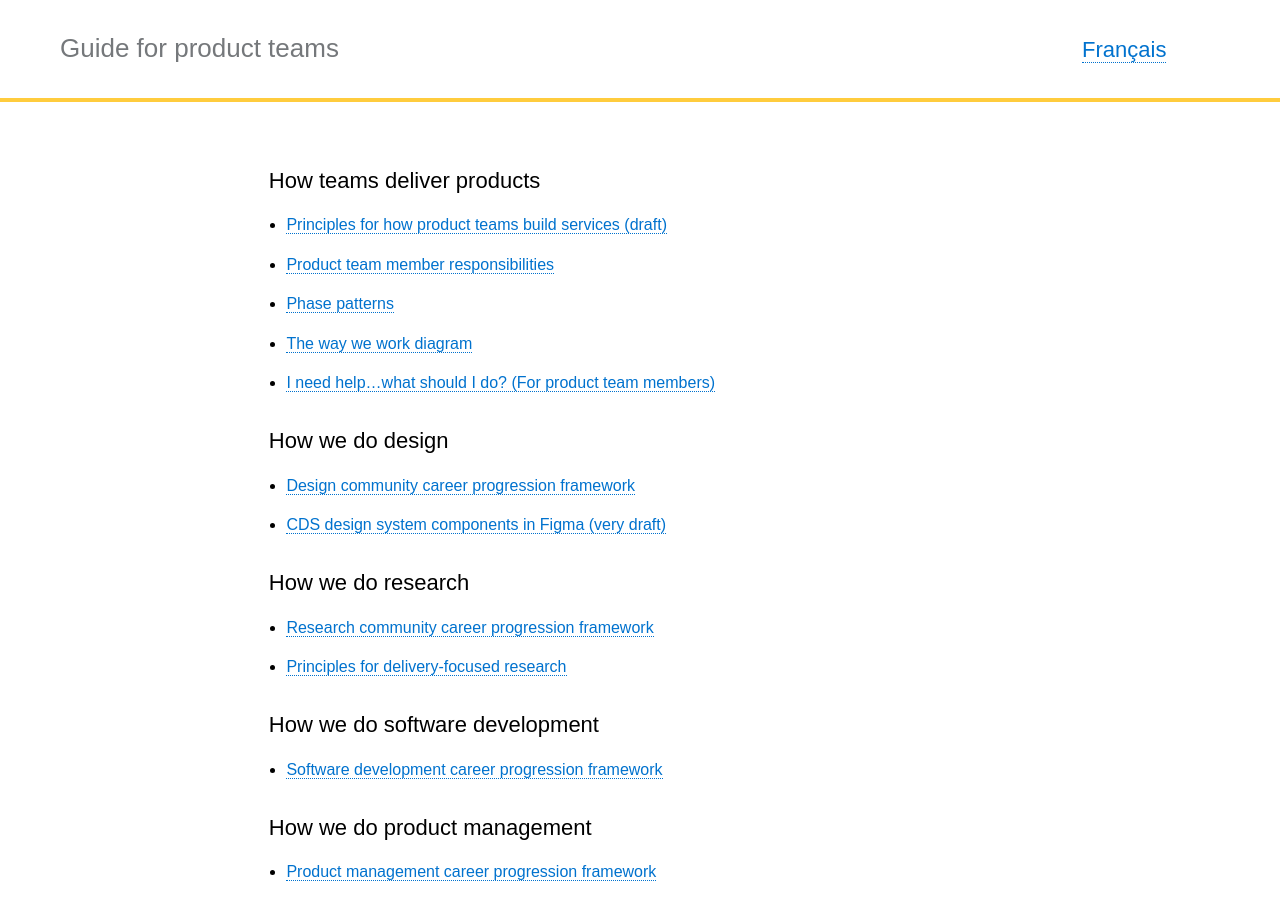
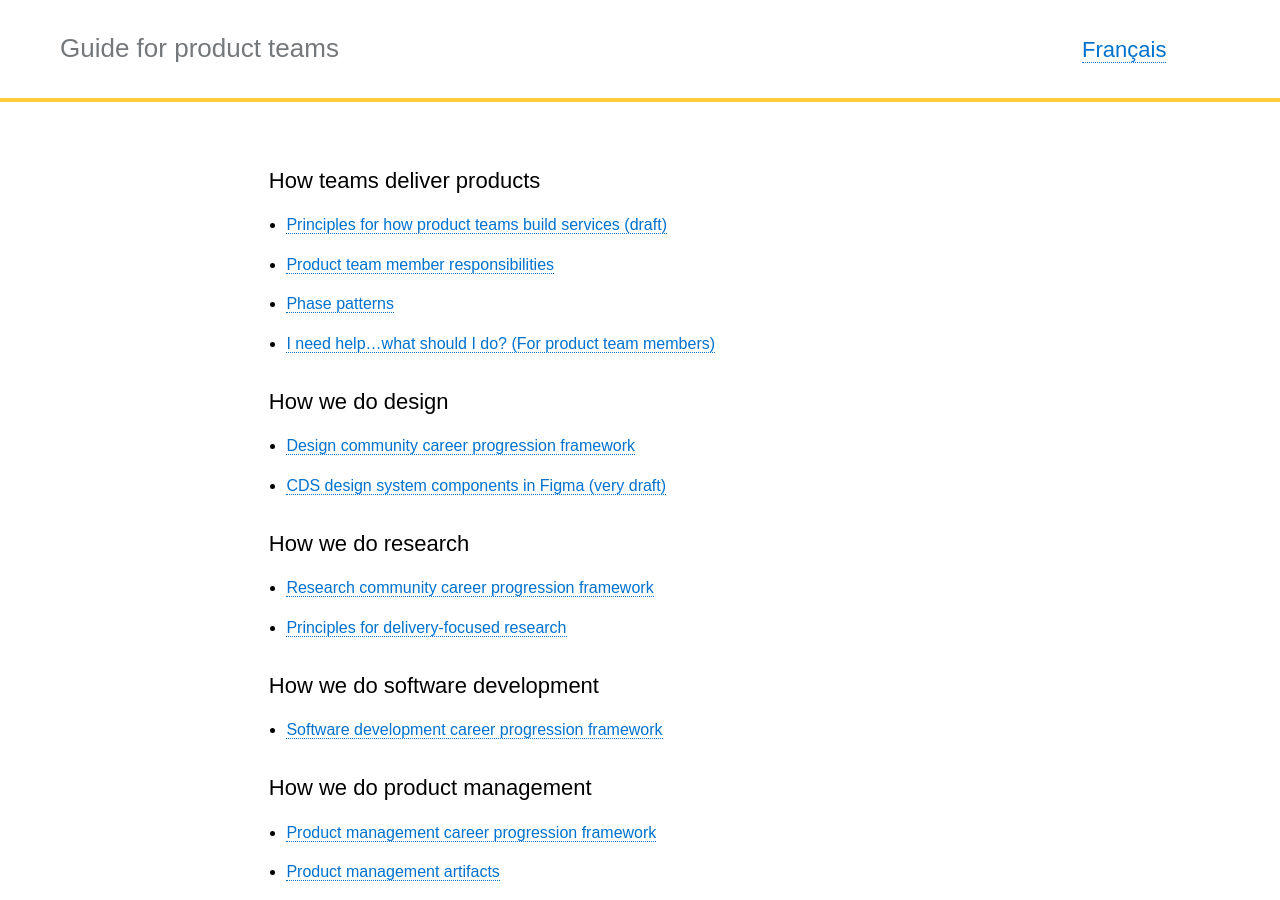
Before and after one commit to cds-snc/guide-product-teams-equipes-produits, a Jekyll site: the page built from index.html, in a window 1280 px wide and 900 px high. Built offline with Jekyll 4.4.1, drawn with Linux system fonts in a browser that asks for light colours.

Commit message:
Update navigation.html

```diff
--- a/_includes/navigation.html
+++ b/_includes/navigation.html
@@ -4,7 +4,6 @@
 	<li><a href="{{ site.baseurl }}{% link _pages/en/principles.md %}">Principles for how product teams build services (draft)</a></li>
 	<li><a href="{{ site.baseurl }}{% link _pages/en/responsibilities.md %}">Product team member responsibilities</a></li>
 	<li><a href="https://docs.google.com/document/d/1t3YX3zBhnLcWYNCJ-hkYvseEWE20n9FJmq6563LwQ5o/edit">Phase patterns</a></li>
-	<li><a href="https://gcdigital.slack.com/archives/C2G47TBA4/p1567011920016900?thread_ts=1567011920.016900">The way we work diagram</a></li>
 	<li><a href="https://docs.google.com/document/d/1z_UBsleGrzh720ucN5zf2vb3LFGvj29mHGodx7_1pf4/edit#heading=h.sjqaiear3f3t">I need help…what should I do? (For product team members)</a></li>
 </ul>
 
```
